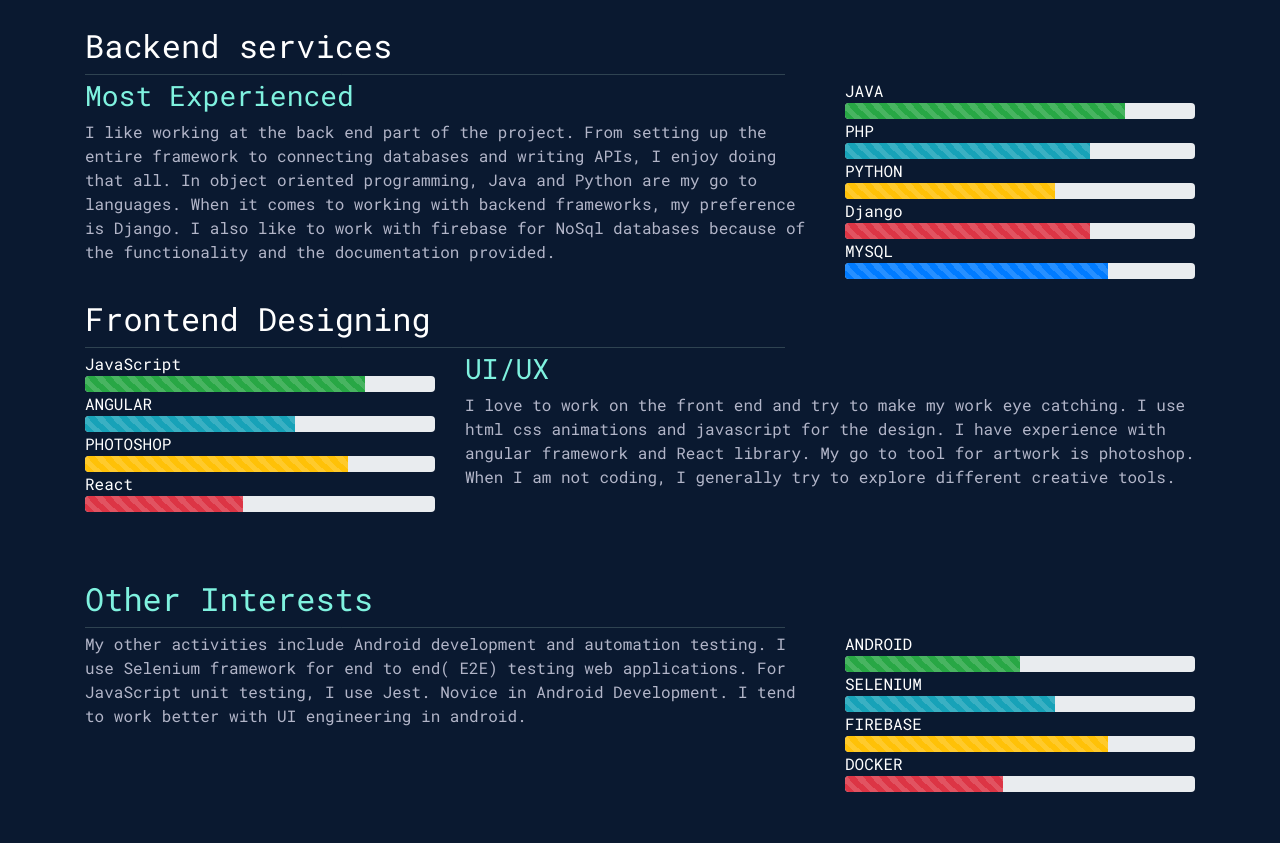
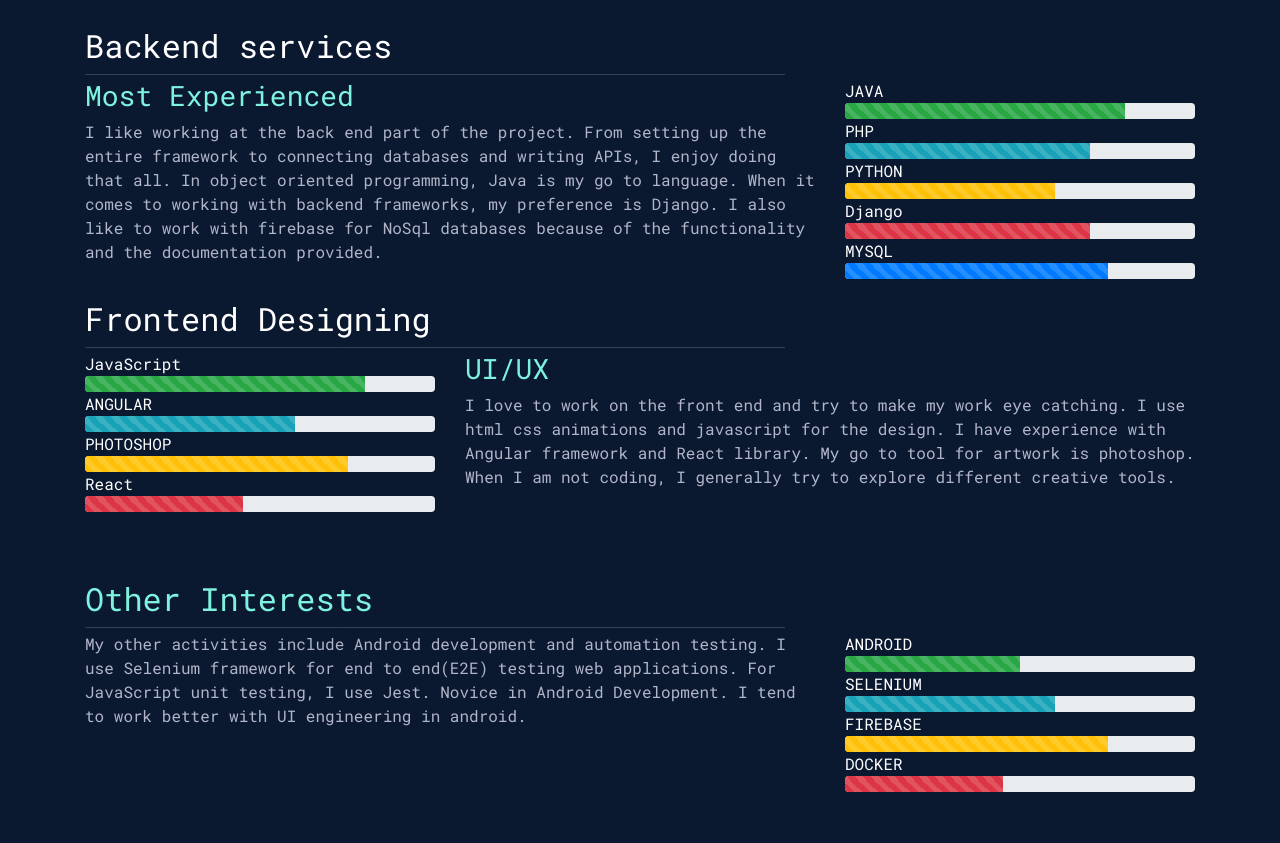
Before and after one commit to kvaibhav29/Portfolio, a plain HTML site: page index.html in a window 1280 px wide. Shown: the part 2000-2843 px from the top of the page. Drawn offline with nearby package versions, Linux system fonts and the light colour scheme.

Commit message:
Added Experience changes

```diff
--- a/index.html
+++ b/index.html
@@ -197,7 +197,7 @@
                     data-aos-offset="300"
                     data-aos-easing="ease-in-sine" style="position: relative;">
                     <h3>Most Experienced</h3>
-                    <p>I like working at the back end part of the project. From setting up the entire framework to connecting databases and writing APIs, I enjoy doing that all. In object oriented programming, Java and Python are my go to languages. When it comes to working with backend frameworks, my preference is Django. I also like to work with firebase for NoSql databases because of the functionality and the documentation provided.</p>
+                    <p>I like working at the back end part of the project. From setting up the entire framework to connecting databases and writing APIs, I enjoy doing that all. In object oriented programming, Java is my go to language. When it comes to working with backend frameworks, my preference is Django. I also like to work with firebase for NoSql databases because of the functionality and the documentation provided.</p>
                 </div>
             </div>
             <div class="col-md-4">
@@ -268,7 +268,7 @@
                         data-aos-offset="300"
                         data-aos-easing="ease-in-sine" style="position: relative;">
                         <h3>UI/UX</h3>
-                        <p>I love to work on the front end and try to make my work eye catching. I use html css animations and javascript for the design. I have experience with angular framework and React library. My go to tool for artwork is photoshop. When I am not coding, I generally try to explore different creative tools.</p>
+                        <p>I love to work on the front end and try to make my work eye catching. I use html css animations and javascript for the design. I have experience with Angular framework and React library. My go to tool for artwork is photoshop. When I am not coding, I generally try to explore different creative tools.</p>
 
                     </div>
                 </div>
@@ -290,7 +290,7 @@
                             data-aos-offset="300"
                             data-aos-easing="ease-in-sine" style="position: relative;">
 
-                            <p>My other activities include Android development and automation testing. I use Selenium framework for  end to end( E2E) testing web applications. For JavaScript unit testing, I use Jest. Novice in Android Development. I tend to work better with UI engineering in android.</p>
+                            <p>My other activities include Android development and automation testing. I use Selenium framework for  end to end(E2E) testing web applications. For JavaScript unit testing, I use Jest. Novice in Android Development. I tend to work better with UI engineering in android.</p>
                         </div>
                     </div>
                     <div class="col-md-4">
```
